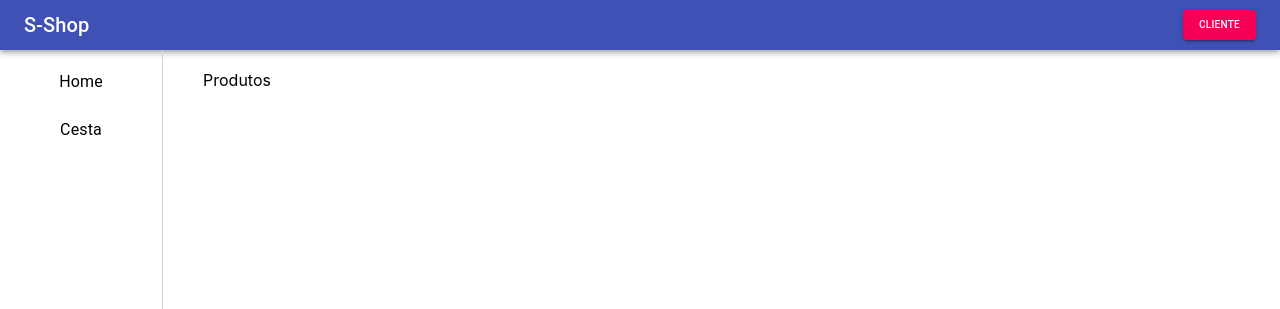
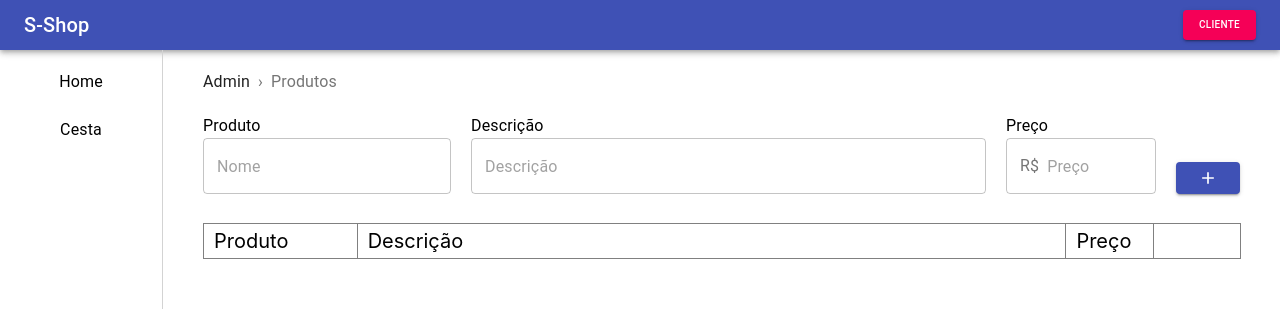
Before and after one commit to macielbarbosa/s-shop, a React (Create React App) app: page /Produtos in a window 1280 px wide. Shown: the top 309 px of the page. Built offline with nearby package versions, Linux system fonts and the light colour scheme.

Commit message:
feature: gerenciamento de produtos

```diff
--- a/package.json
+++ b/package.json
@@ -4,13 +4,17 @@
   "private": true,
   "dependencies": {
     "@material-ui/core": "^4.12.3",
+    "@material-ui/icons": "^4.11.2",
+    "@material-ui/lab": "^4.0.0-alpha.60",
     "@testing-library/jest-dom": "^5.14.1",
     "@testing-library/react": "^11.2.7",
     "@testing-library/user-event": "^12.8.3",
+    "classnames": "^2.3.1",
     "react": "^17.0.2",
     "react-dom": "^17.0.2",
     "react-router-dom": "^5.3.0",
     "react-scripts": "4.0.3",
+    "redux": "^4.1.1",
     "web-vitals": "^1.1.2"
   },
   "scripts": {
--- /dev/null
+++ b/src/Components/ProdutoForm.jsx
@@ -0,0 +1,92 @@
+import React, { useState } from 'react'
+import { makeStyles } from '@material-ui/core/styles'
+import Typography from '@material-ui/core/Typography'
+import TextField from '@material-ui/core/TextField'
+import { Button } from '@material-ui/core'
+import InputAdornment from '@material-ui/core/InputAdornment'
+import AddIcon from '@material-ui/icons/Add'
+import { useContext } from '../context'
+
+const useStyles = makeStyles(() => ({
+  root: {
+    margin: '20px 0 30px',
+    display: 'flex',
+    justifyContent: 'space-between',
+    alignItems: 'flex-end',
+    flexWrap: 'wrap',
+    '& > :not(:last-child)': {
+      marginRight: 20,
+    },
+    '& > :nth-child(2)': {
+      flexGrow: 1,
+      '& .MuiTextField-root': {
+        width: '100%',
+      },
+    },
+    '& > :nth-child(3)': {
+      width: 150,
+    },
+    '& > :last-child': {
+      marginTop: 10,
+    },
+  },
+}))
+
+export const ProdutoForm = () => {
+  const classes = useStyles()
+  const [nome, setNome] = useState('')
+  const [descricao, setDescricao] = useState('')
+  const [preco, setPreco] = useState('')
+  const context = useContext()
+
+  const adicionarProduto = () => {
+    console.log({ nome, descricao, preco })
+    if (!nome) {
+      alert('Informe o nome do produto.')
+      return
+    }
+    context.adicionarProduto({ nome, descricao, preco })
+    setNome('')
+    setDescricao('')
+    setPreco('')
+  }
+
+  return (
+    <div className={classes.root}>
+      <div>
+        <Typography>Produto</Typography>
+        <TextField
+          variant="outlined"
+          placeholder="Nome"
+          value={nome}
+          onChange={(event) => setNome(event.target.value)}
+        />
+      </div>
+      <div>
+        <Typography>Descrição</Typography>
+        <TextField
+          variant="outlined"
+          placeholder="Descrição"
+          value={descricao}
+          onChange={(event) => setDescricao(event.target.value)}
+        />
+      </div>
+      <div>
+        <Typography>Preço</Typography>
+        <TextField
+          variant="outlined"
+          placeholder="Preço"
+          type="number"
+          InputProps={{
+            startAdornment: <InputAdornment position="start">R$</InputAdornment>,
+          }}
+          value={preco}
+          onChange={(event) => setPreco(event.target.value)}
+        />
+      </div>
+      <Button variant="contained" color="primary" onClick={adicionarProduto}>
+        <AddIcon fontSize="small" />
+      </Button>
+    </div>
+  )
+}
--- a/src/Components/Produtos.jsx
+++ b/src/Components/Produtos.jsx
@@ -1,17 +1,95 @@
-import React from 'react'
+import React, { useState } from 'react'
+import classnames from 'classnames'
 import { makeStyles } from '@material-ui/core/styles'
+import Breadcrumbs from '@material-ui/core/Breadcrumbs'
+import Typography from '@material-ui/core/Typography'
+import { Close } from '@material-ui/icons'
+import { Button } from '@material-ui/core'
 
 import { Page } from '.'
+import { ProdutoForm } from './ProdutoForm'
+import { useContext } from '../context'
+import { Paginacao } from './Paginacao'
 
 const useStyles = makeStyles(() => ({
-  root: {},
+  root: {
+    display: 'flex',
+    flexDirection: 'column',
+    height: '100%',
+  },
+  listHeader: {
+    fontSize: 20,
+  },
+  paginacao: {
+    height: '100%',
+    display: 'flex',
+    alignItems: 'flex-end',
+    justifyContent: 'center',
+  },
+  row: {
+    display: 'flex',
+    '& > *': {
+      border: '1px solid gray',
+      margin: '-1px -1px 0px 0px',
+      padding: '5px 10px',
+      display: 'flex',
+      alignItems: 'center',
+      wordBreak: 'break-all',
+    },
+    '& > :nth-child(1)': {
+      width: 200,
+    },
+    '& > :nth-child(2)': {
+      width: '100%',
+    },
+    '& > :nth-child(3)': {
+      width: 100,
+    },
+    '& > :nth-child(4)': {
+      width: 100,
+    },
+  },
 }))
 
 export const Produtos = () => {
   const classes = useStyles()
+  const { produtos, removerProduto } = useContext()
+  const [paginacao, setPaginacao] = useState([0, 10])
+  const [pagina, setPagina] = useState(1)
+  const onChangePaginacao = (pagina, paginacao) => {
+    setPagina(pagina)
+    setPaginacao(paginacao)
+  }
   return (
     <Page>
-      <div className={classes.root}>Produtos</div>
+      <div className={classes.root}>
+        <Breadcrumbs separator="›">
+          <Typography color="textPrimary">Admin</Typography>
+          <Typography>Produtos</Typography>
+        </Breadcrumbs>
+        <ProdutoForm />
+        <div className={classnames(classes.row, classes.listHeader)}>
+          <div>Produto</div>
+          <div>Descrição</div>
+          <div>Preço</div>
+          <div></div>
+        </div>
+        {produtos.slice(paginacao[0], paginacao[1]).map((produto, index) => (
+          <div key={index} className={classes.row}>
+            <div>{produto.nome}</div>
+            <div>{produto.descricao}</div>
+            <div>R$ {produto.preco}</div>
+            <div>
+              <Button onClick={() => removerProduto(produto.nome)}>
+                <Close />
+              </Button>
+            </div>
+          </div>
+        ))}
+        <div className={classes.paginacao}>
+          <Paginacao quantidade={produtos.length} onChange={onChangePaginacao} pagina={pagina} />
+        </div>
+      </div>
     </Page>
   )
 }
--- a/src/Provider.jsx
+++ b/src/Provider.jsx
@@ -8,15 +8,36 @@ class ProviderComponent extends Component {
   constructor(props) {
     super(props)
     const cesta = localStorage.getItem('cesta')
+    const produtos = localStorage.getItem('produtos')
     this.state = {
-      cesta: cesta ? cesta : [],
+      produtos: produtos || [],
+      cesta: cesta || [],
       modoCliente: true,
     }
   }
 
-  setCesta = (cesta) => {
-    localStorage.setItem('cesta', cesta)
-    this.setState({ cesta })
+  setLista = (nome, itens) => {
+    localStorage.setItem(nome, itens)
+    this.setState({ [nome]: itens })
+  }
+
+  adicionarProduto = (produto) => {
+    const { produtos } = this.state
+    const jaExiste = produtos.some(({ nome }) => nome === produto.nome)
+    if (jaExiste) {
+      alert('O produto já existe.')
+    } else {
+      this.setLista('produtos', [...produtos, produto])
+    }
+  }
+
+  removerProduto = (nome) => {
+    const { produtos } = this.state
+    const index = produtos.findIndex((produto) => produto.nome === nome)
+    const naoExiste = index === -1
+    if (naoExiste) return
+    produtos.splice(index, 1)
+    this.setLista('produtos', produtos)
   }
 
   adicionarCesta = (produto) => {
@@ -26,17 +47,19 @@ class ProviderComponent extends Component {
     if (produtoEstaNaCesta) {
       const produtoCesta = cesta[indexProdutoCesta]
       produtoCesta.quantidade += produto.quantidade
-      this.setCesta(cesta)
+      this.setLista('cesta', cesta)
     } else {
-      this.setCesta({ cesta: [...this.state.cesta, produto] })
+      this.setLista('cesta', [...this.state.cesta, produto])
     }
   }
 
   removerCesta = (nome) => {
     const { cesta } = this.state
     const index = cesta.findIndex((produto) => produto.nome === nome)
+    const naoExiste = index === -1
+    if (naoExiste) return
     cesta.splice(index, 1)
-    this.setCart(cesta)
+    this.setLista('cesta', cesta)
   }
 
   toggleModo = () => {
@@ -46,14 +69,17 @@ class ProviderComponent extends Component {
   }
 
   render() {
-    const { cesta, modoCliente } = this.state
+    const { cesta, modoCliente, produtos } = this.state
     return (
       <Context.Provider
         value={{
+          produtos,
           cesta,
           modoCliente,
           adicionarCesta: this.adicionarCesta,
           removerCesta: this.removerCesta,
+          adicionarProduto: this.adicionarProduto,
+          removerProduto: this.removerProduto,
           toggleModo: this.toggleModo,
         }}
       >
```
Also changed, not shown: 1 other file (tests, documents, lock files or other folders).
